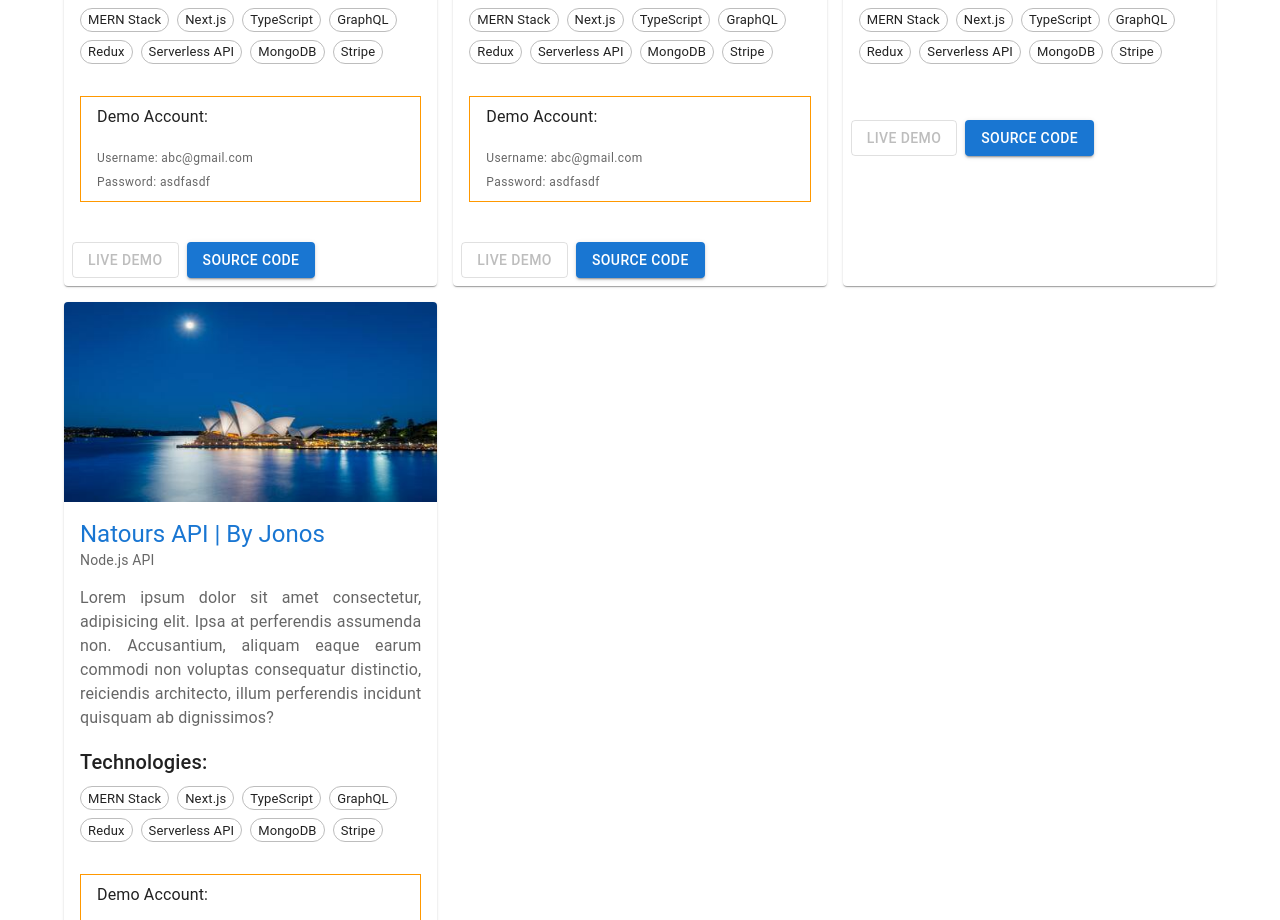
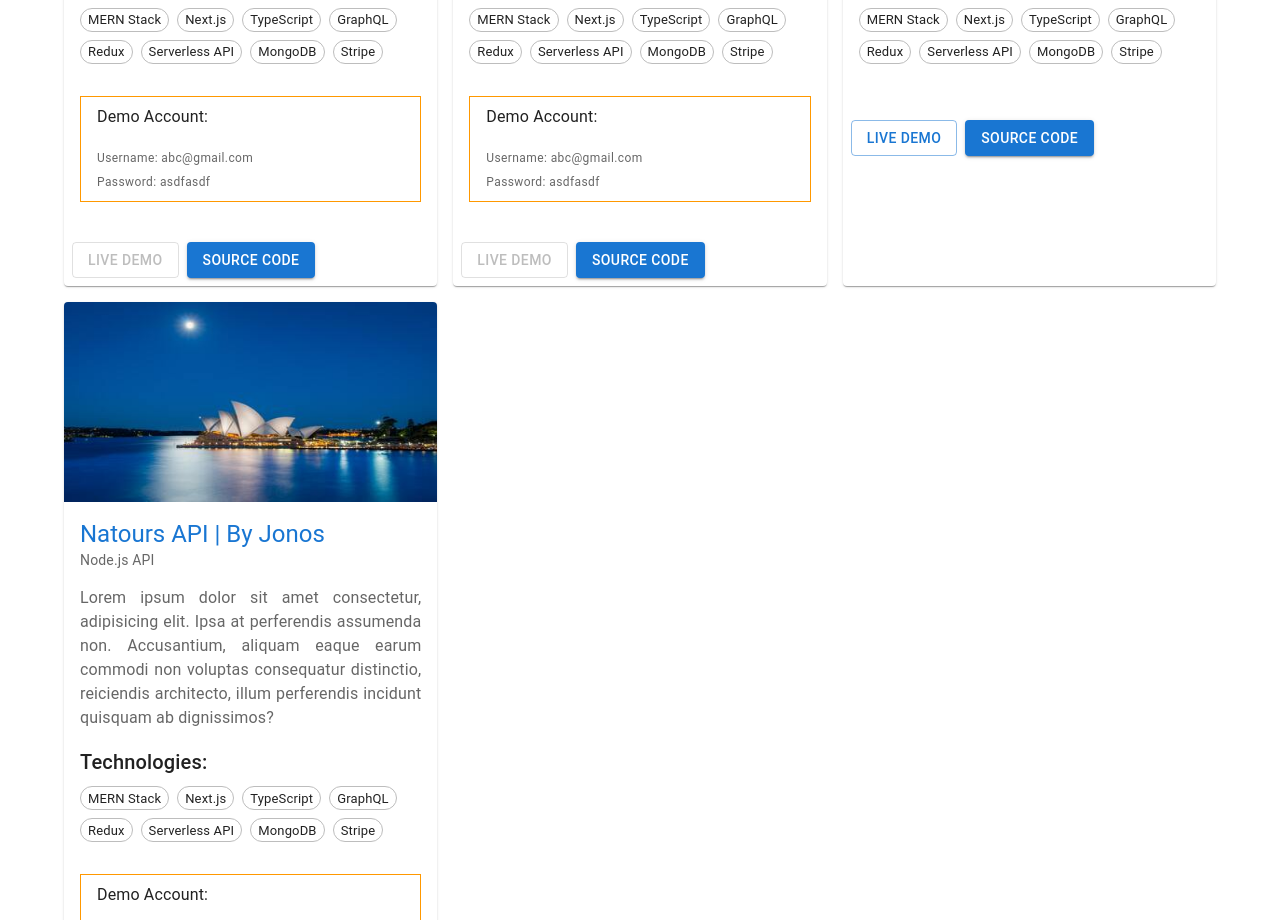
Before and after one commit to JavaScriptForEverything/portfolio, a Next.js app: page / in a window 1280 px wide. Shown: the part 1660-2580 px from the top of the page. Built offline with nearby package versions, Linux system fonts and the light colour scheme.

Commit message:
add rick-and-morty websiteUrl

```diff
--- a/data/products.ts
+++ b/data/products.ts
@@ -68,7 +68,7 @@ export const products = [
 			'Stripe ',
 		],
 		hasCredentials: false,
-		websiteUrl: '',
+		websiteUrl: 'https://rick-and-morty-ts.netlify.app/',
 		projectUrl: 'https://github.com/JavaScriptForEverything/rick-and-morty'
 	},
 	{
```
